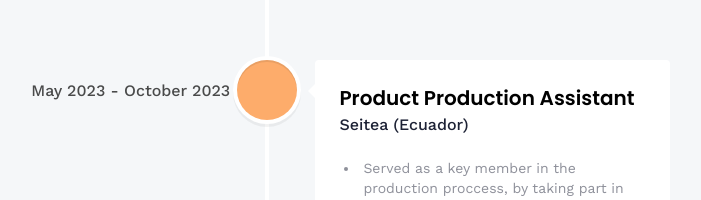
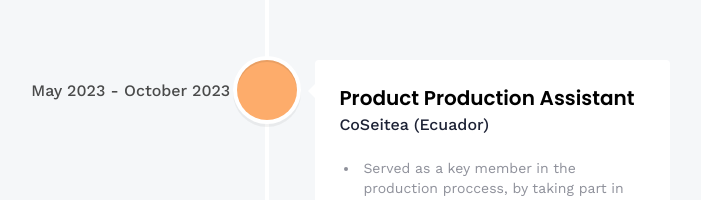
Before and after one commit to Mario-Albornoz/Portfolio, a React (Vite) app: page /Portfolio/about in a window 1280 px wide. Shown: the part 3118-3318 px from the top of the page, without its empty margins (373-1074 px from the left). Built offline with nearby package versions, Linux system fonts and the light colour scheme.

Commit message:
corrections to cv and profesional experience

```diff
--- a/src/constants/index.js
+++ b/src/constants/index.js
@@ -124,7 +124,7 @@ export const experiences = [
     },
     {
         title: "Product Production Assistant",
-        company_name: "Seitea (Ecuador)",
+        company_name: "CoSeitea (Ecuador)",
         icon: fill,
         iconBg: "#fdac6b",
         date: "May 2023 - October 2023",
```
Also changed, not shown: 1 other file (tests, documents, lock files or other folders).
